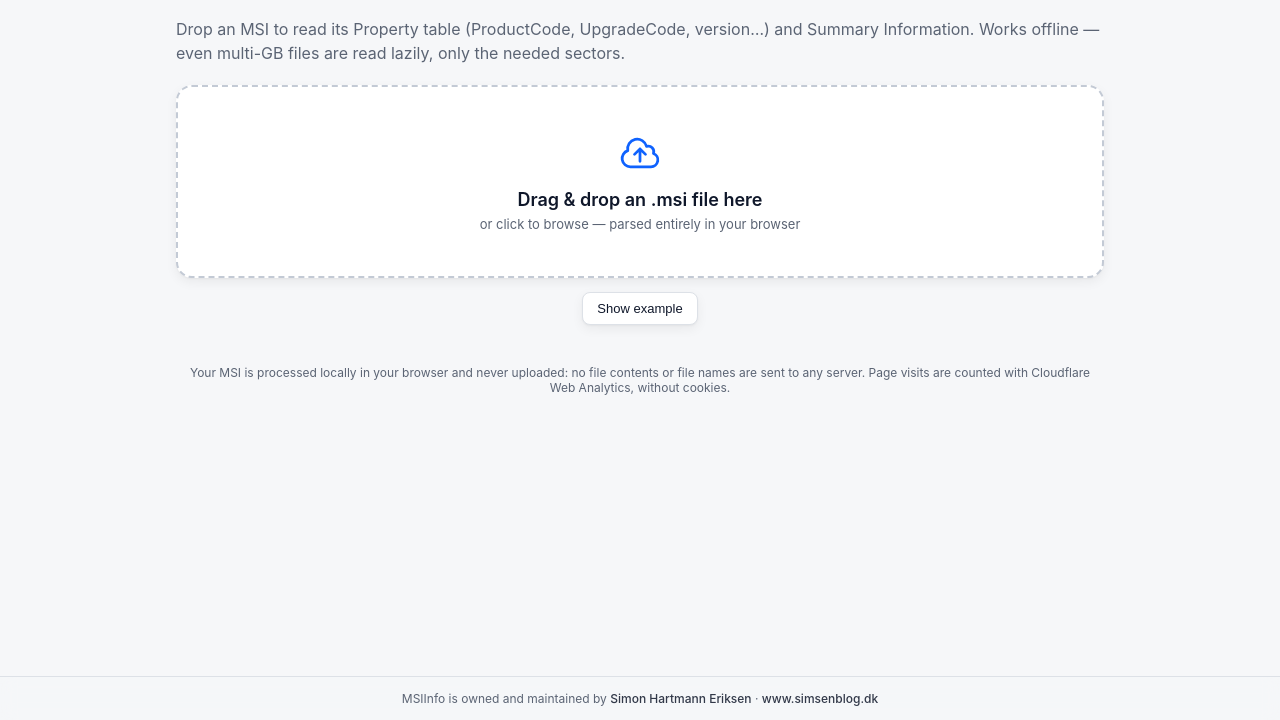
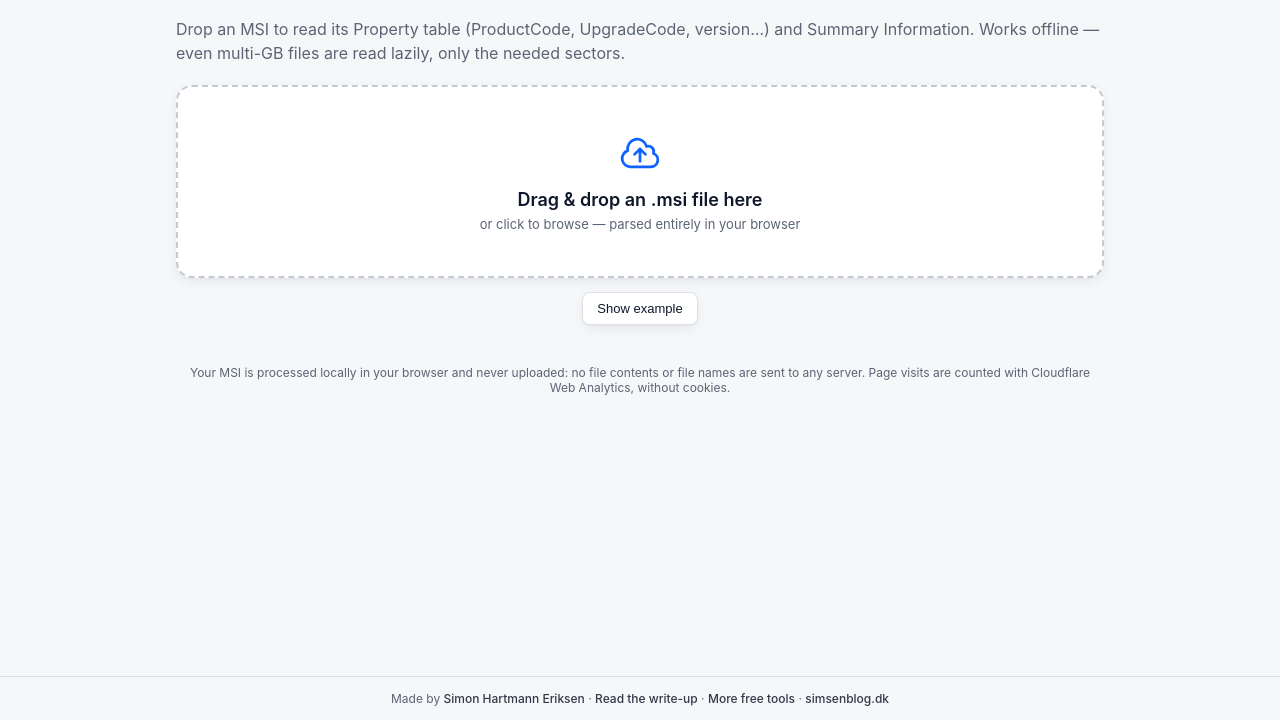
Before and after one commit to Simsen/MSIinfo, a plain HTML site: page index.html in a window 1280 px wide. Shown: the part 80-800 px from the top of the page. Drawn offline with Linux system fonts and the light colour scheme.

Commit message:
Footer: link the write-up, more free tools and simsenblog.dk
Co-Authored-By: Claude Opus 5.5 <noreply@anthropic.com>

```diff
--- a/index.html
+++ b/index.html
@@ -190,7 +190,7 @@
   <footer>Your MSI is processed locally in your browser and never uploaded: no file contents or file names are sent to any server. Page visits are counted with Cloudflare Web Analytics, without cookies.</footer>
 </div>
 
-<div class="bottombar">MSIInfo is owned and maintained by <a href="https://www.linkedin.com/in/simoneriksendk/" target="_blank" rel="noopener noreferrer">Simon Hartmann Eriksen</a> · <a href="https://www.simsenblog.dk" target="_blank" rel="noopener noreferrer">www.simsenblog.dk</a></div>
+<div class="bottombar">Made by <a href="https://www.linkedin.com/in/simoneriksendk/" target="_blank" rel="noopener noreferrer">Simon Hartmann Eriksen</a> · <a href="https://www.simsenblog.dk/2026/07/20/web-tool-msiinfo-com/" target="_blank" rel="noopener noreferrer">Read the write-up</a> · <a href="https://www.simsenblog.dk/tools/" target="_blank" rel="noopener noreferrer">More free tools</a> · <a href="https://www.simsenblog.dk/" target="_blank" rel="noopener noreferrer">simsenblog.dk</a></div>
 
 <script>
 "use strict";
```
